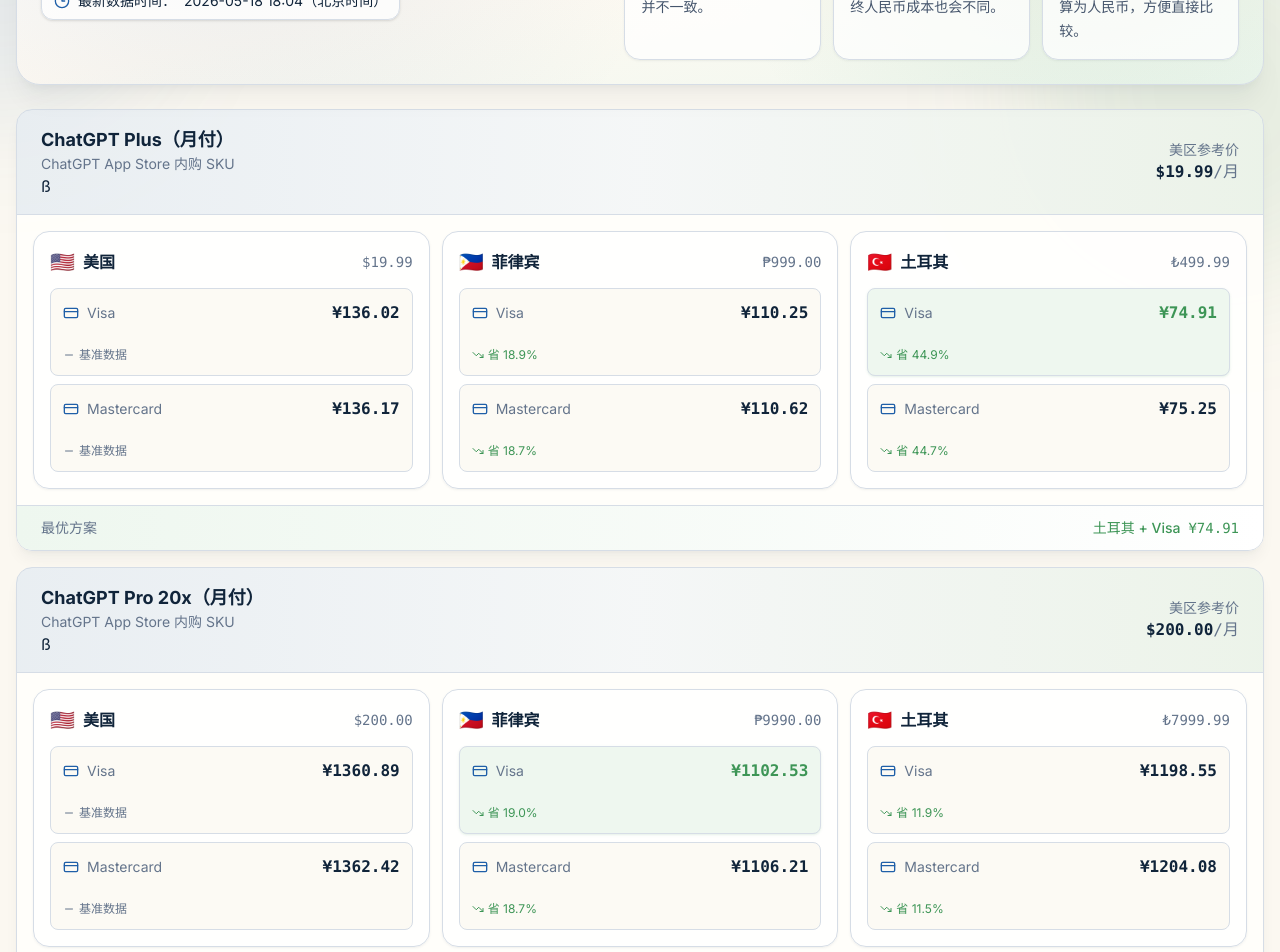
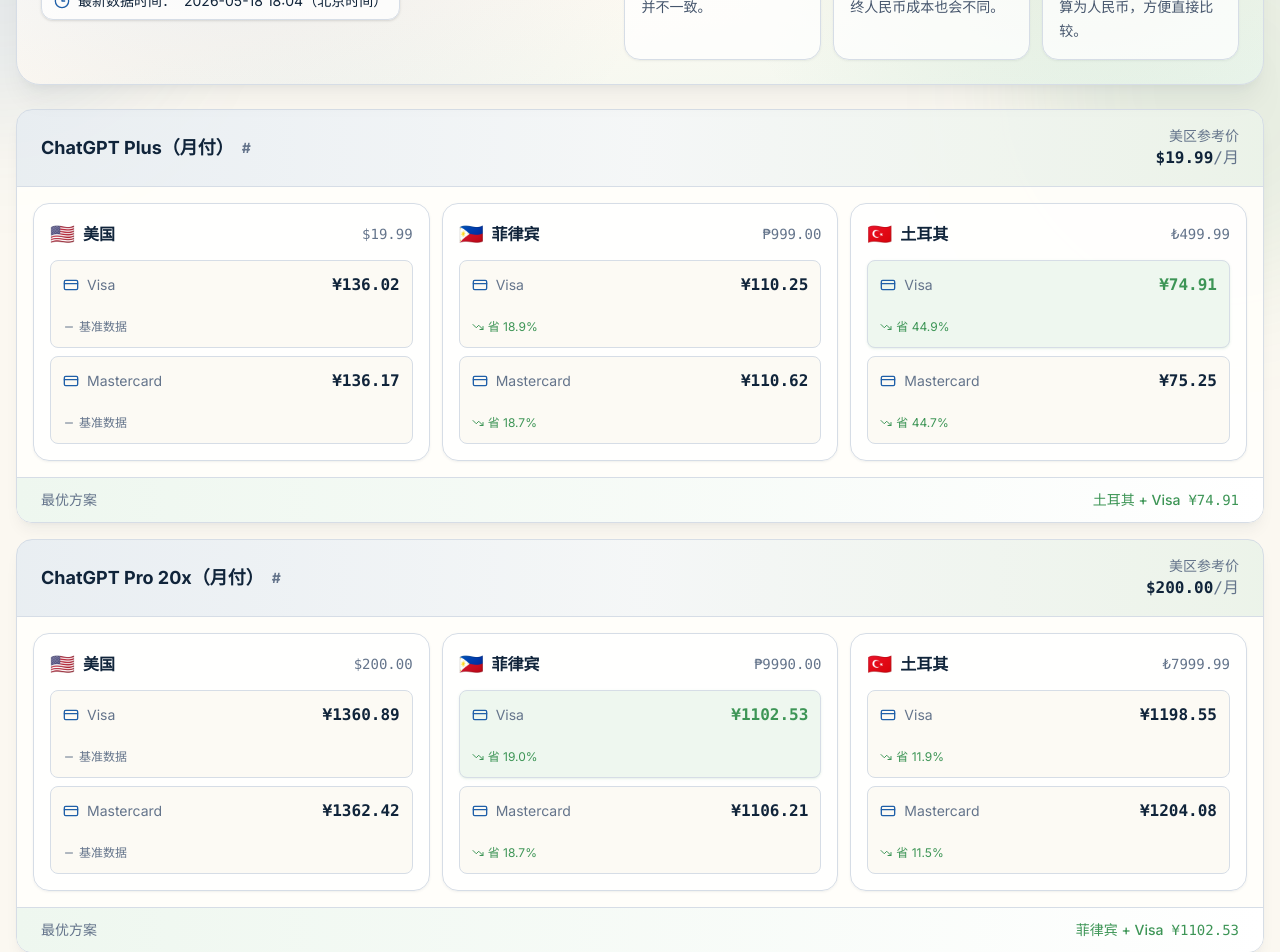
Before and after one commit to jihuayu/currency-converter, a Next.js app: page / in a window 1280 px wide. Shown: the part 280-1232 px from the top of the page. Built offline with nearby package versions, Linux system fonts and the light colour scheme.

Commit message:
feat: enhance PriceTable component with improved accessibility and layout

```diff
--- a/components/price-table.tsx
+++ b/components/price-table.tsx
@@ -144,17 +144,23 @@
           return (
             <div
               key={pkg.id}
-              className="overflow-hidden rounded-2xl border border-border/90 bg-card/95 shadow-lg shadow-brand-navy/5"
+              id={pkg.id}
+              className="scroll-mt-24 overflow-hidden rounded-2xl border border-border/90 bg-card/95 shadow-lg shadow-brand-navy/5 md:scroll-mt-28"
             >
               <div className="border-b border-border/80 bg-gradient-to-r from-brand-blue/10 via-secondary/60 to-primary/10 px-6 py-4">
                 <div className="flex items-center justify-between gap-4">
                   <div>
                     <h3 className="text-lg font-bold text-brand-navy">
-                      {pkg.name}
+                      <a
+                        href={`#${pkg.id}`}
+                        className="inline-flex items-center gap-2 transition-colors hover:text-brand-blue"
+                      >
+                        <span>{pkg.name}</span>
+                        <span className="text-sm text-muted-foreground" aria-hidden="true">
+                          #
+                        </span>
+                      </a>
                     </h3>
-                    <p className="text-sm text-muted-foreground">
-                      {pkg.description}
-                    </p>ß
                   </div>
                   {usPrice !== null && (
                     <div className="text-right">
```
